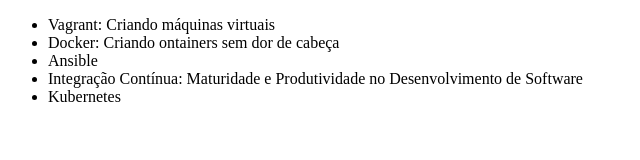
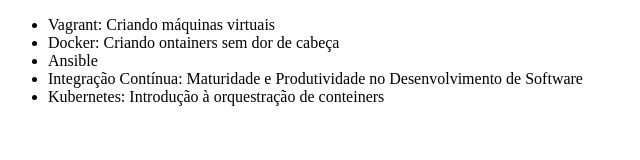
Before and after one commit to iagojm95/alura-git, a plain HTML site: page index.html in a window 1280 px wide. Shown: the whole page, without its empty margins (0-640 px from the left). Drawn offline with Linux system fonts and the light colour scheme.

Commit message:
Alterando o nome do curso de Kubernetes

```diff
--- a/index.html
+++ b/index.html
@@ -10,7 +10,7 @@
         <li>Docker: Criando ontainers sem dor de cabeça</li>
         <li>Ansible</li>
         <li>Integração Contínua: Maturidade e Produtividade no Desenvolvimento de Software </li>
-        <li>Kubernetes</li>
+        <li>Kubernetes: Introdução à orquestração de conteiners</li>
     </ul>
 </body>
 </html>
```
